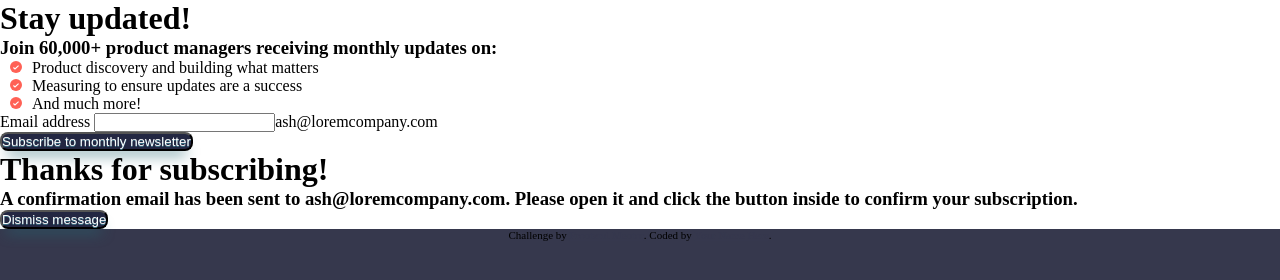
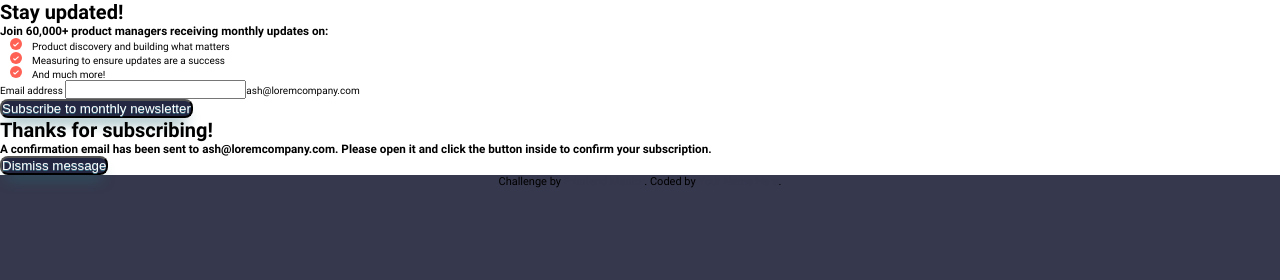
Before and after one commit to pablomarino/frontend-mentor, a website: page newsletter-sign-up-with-success-message-main/index.html in a window 1280 px wide. Drawn offline with nearby package versions, Linux system fonts and the light colour scheme; files that its build step writes are made by us from their sources.

Commit message:
Adds @font-face to scss

```diff
--- a/newsletter-sign-up-with-success-message-main/assets/scss/main.scss
+++ b/newsletter-sign-up-with-success-message-main/assets/scss/main.scss
@@ -6,9 +6,25 @@
   box-sizing: inherit;
 }
 
+@font-face {
+  font-family: "Roboto";
+  src: url("../fonts/Roboto-Bold.ttf") format("truetype");
+  font-weight: bold;
+}
+
+@font-face {
+  font-family: "Roboto";
+  src: url("../fonts/Roboto-Regular.ttf") format("truetype");
+  font-weight: regular;
+}
+
 html {
   background-color: #36384d;
+  font-size: 62.5%;
+  font-family: "Roboto", sans-serif;
+  font-weight: regular;
 }
+
 
 .window{
   background-color: #ffffff;
```
